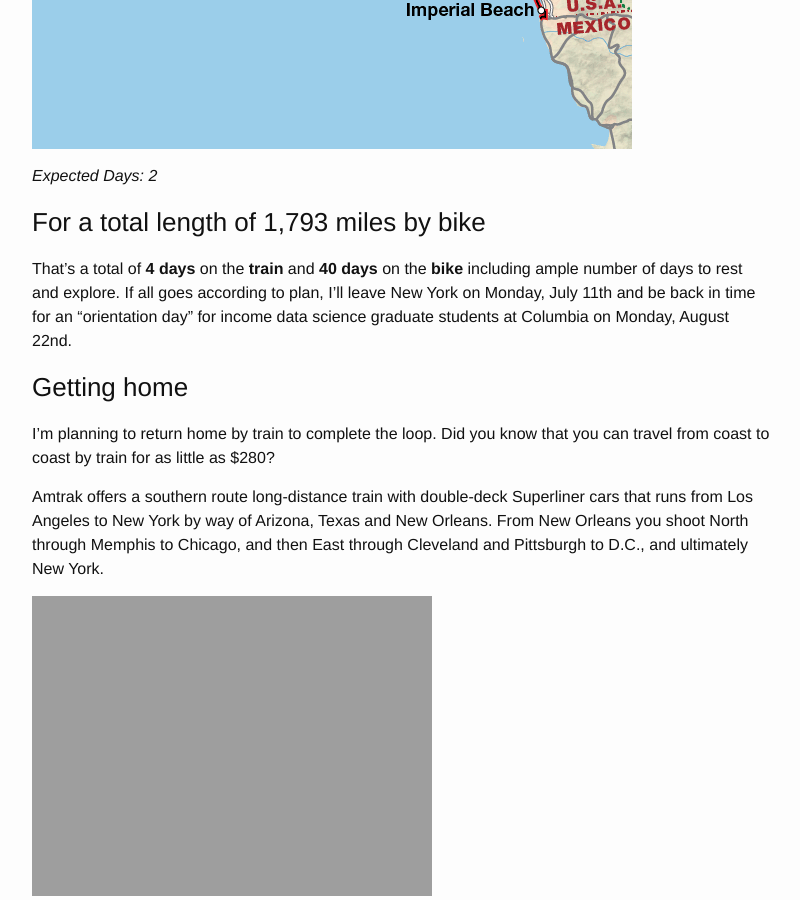
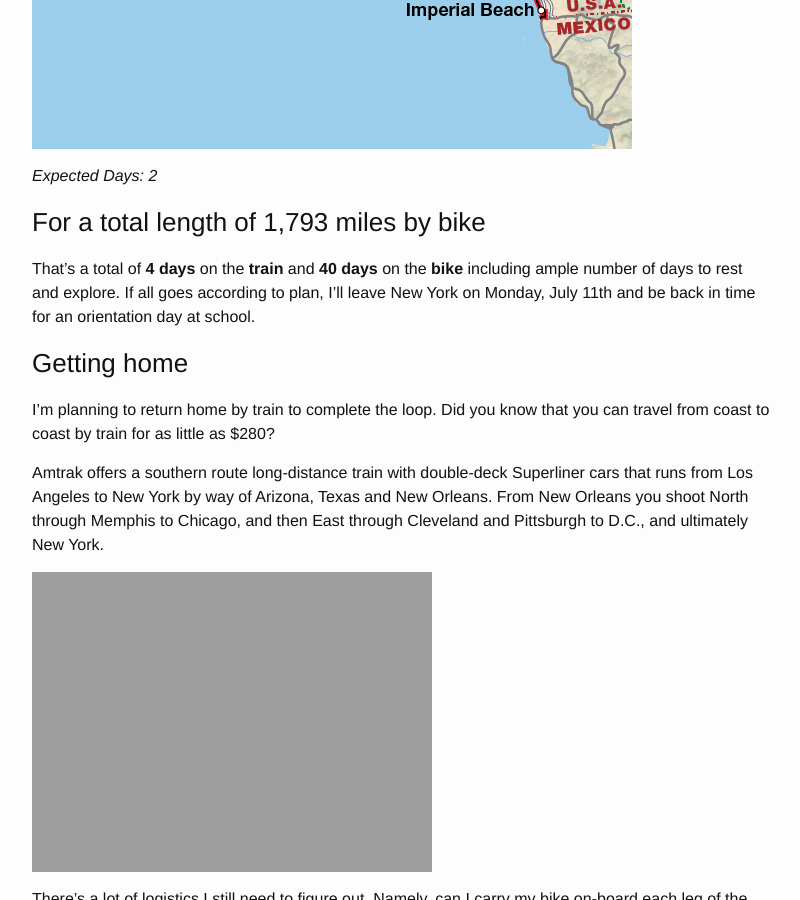
Before and after one commit to willgeary/willgeary.github.io, a Jekyll site: the page built from _posts/2016-05-20-biking-from-vancouver-to-los-angeles.markdown, in a window 1280 px wide and 900 px high, scrolled down 8064 px. Shown: the whole window, without its empty margins (238-1038 px from the left). Built offline with Jekyll 4.4.1, drawn with Linux system fonts in a browser that asks for light colours; nearby versions of some CDN libraries.

Commit message:
save my work

```diff
--- a/_posts/2016-05-20-biking-from-vancouver-to-los-angeles.markdown
+++ b/_posts/2016-05-20-biking-from-vancouver-to-los-angeles.markdown
@@ -77,7 +77,7 @@ The map below goes all the way down to San Diego and Imperial Beach at the U.S.
 
 ### For a total length of 1,793 miles by bike
 
-That's a total of **4 days** on the **train** and **40 days** on the **bike** including ample number of days to rest and explore. If all goes according to plan, I'll leave New York on Monday, July 11th and be back in time for an "orientation day" for income data science graduate students at Columbia on Monday, August 22nd.
+That's a total of **4 days** on the **train** and **40 days** on the **bike** including ample number of days to rest and explore. If all goes according to plan, I'll leave New York on Monday, July 11th and be back in time for an orientation day at school.
 
 ### Getting home
 
```
Also changed, not shown: about.md (+0 -2 lines).
